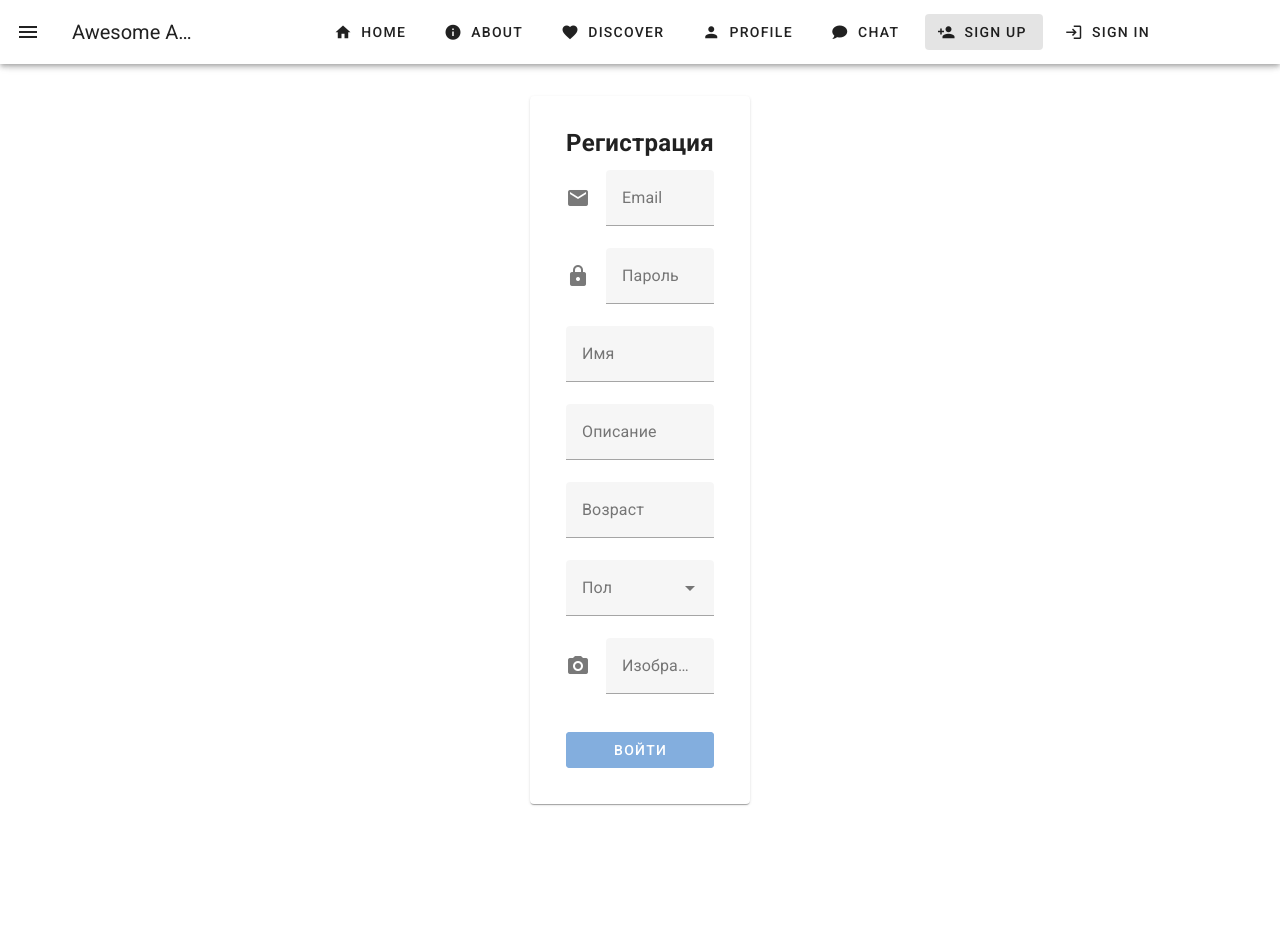
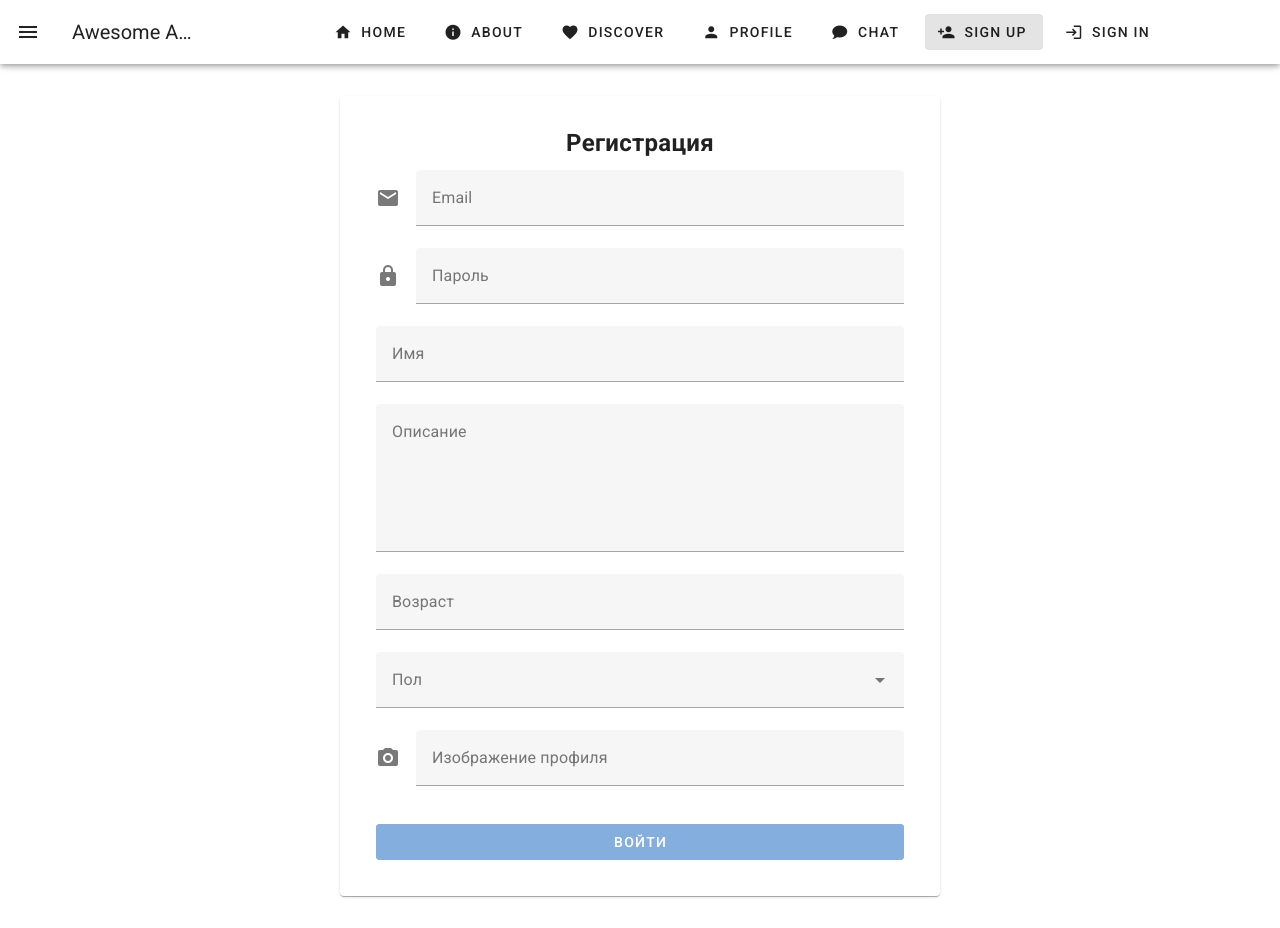
Before and after one commit to DeadDPie/DatingSPA, a Vue app: page /signup in a window 1280 px wide. Before the commit the page ends 836 px from the top, so only its background shows below. Built offline with nearby package versions, Linux system fonts and the light colour scheme.

Commit message:
v-textarea

```diff
--- a/src/components/SignUp.vue
+++ b/src/components/SignUp.vue
@@ -1,6 +1,6 @@
 <template>
   <v-container class="d-flex justify-center align-center fill-height">
-    <v-card class="pa-5" max-width="900">
+    <v-card class="pa-5" width="600" max-width="100%">
       <v-card-title class="text-center">Регистрация</v-card-title>
 
       <v-card-text>
@@ -28,7 +28,7 @@
             type="text"
             required
           />
-          <v-text-field
+          <v-textarea
             v-model="description"
             :rules="[rules.required]"
             label="Описание"
```
